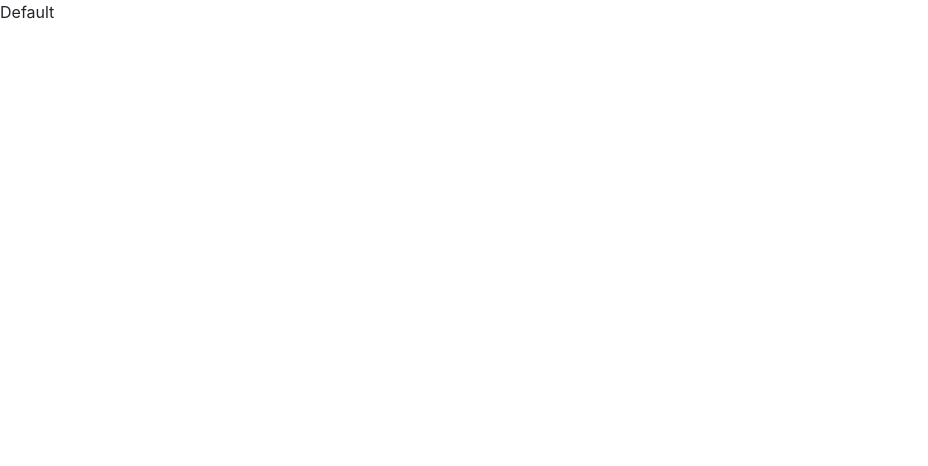
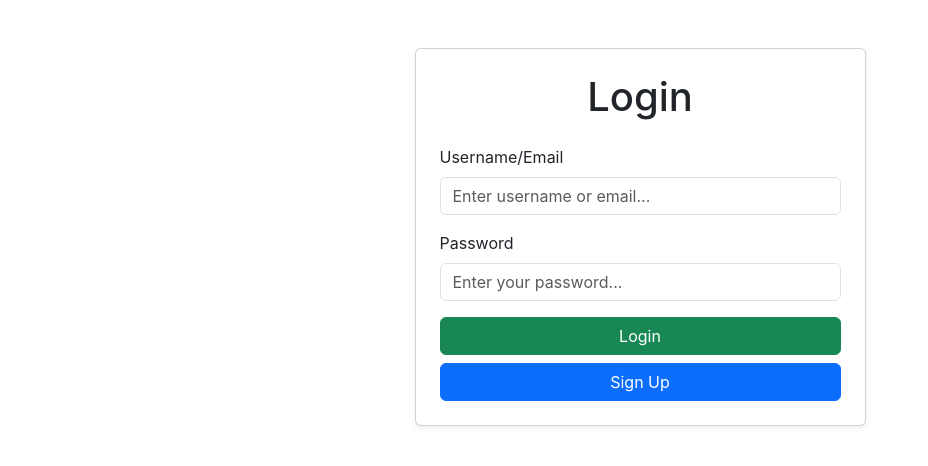
Before and after one commit to DanielOrlov/101500729_comp3123_assignment2_reactjs, a React (Create React App) app: page / in a window 1280 px wide. Shown: the top 466 px of the page, without its empty margins (0-928 px from the left). Built offline with nearby package versions, Linux system fonts and the light colour scheme.

Commit message:
updated default path

```diff
--- a/src/App.js
+++ b/src/App.js
@@ -15,7 +15,7 @@ function App() {
         <Route path="/signup" element={<Signup />} />
         <Route path="/employees" element={<Employees />} />
         <Route path="/employees/:id" element={<EmployeeDetails />} />
-        <Route path="*" element={<div>Default</div>} />
+        <Route path="*" element={<Login />} />
       </Routes>
     </>
   );
```
